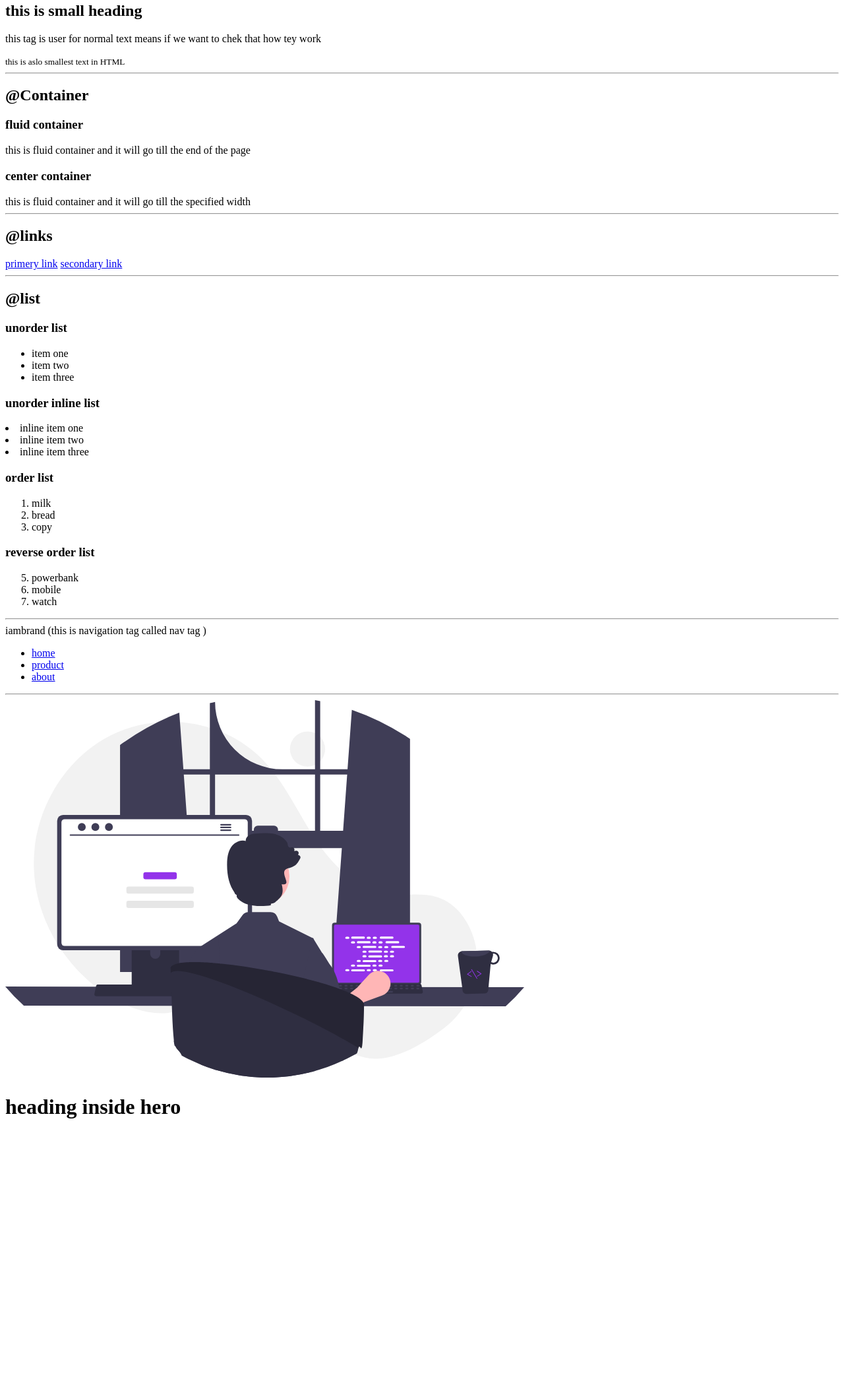
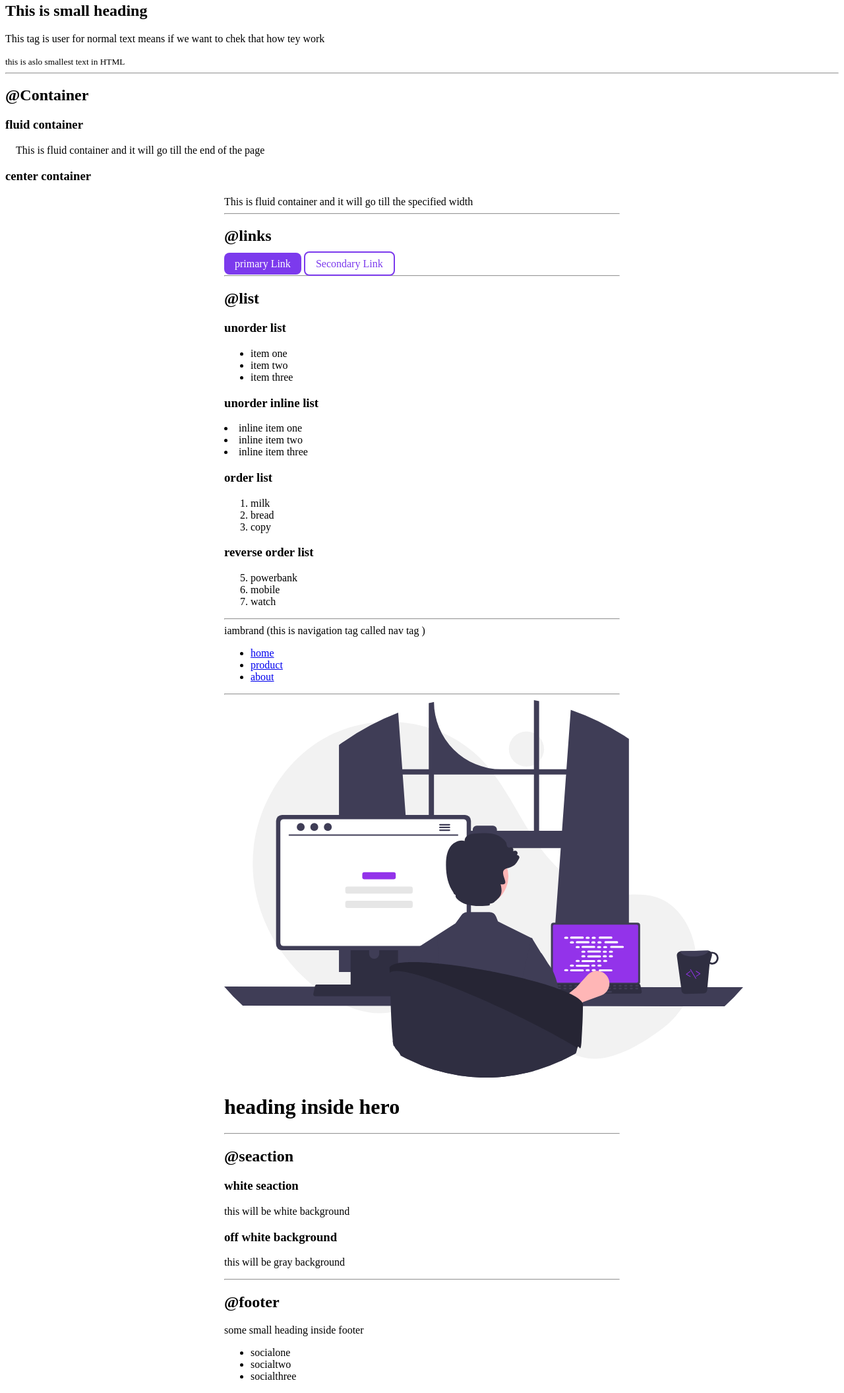
Before and after one commit to xenophiliamee/DynamicWebPresence, a plain HTML site: page index.html in a window 1280 px wide. Shown: the part 240-2351 px from the top of the page at 66% size. Before the commit the page ends 1957 px from the top, so only its background shows below. Drawn offline with Linux system fonts and the light colour scheme; a web font is replaced by a local one.

Commit message:
update text

```diff
--- a/index.html
+++ b/index.html
@@ -6,6 +6,7 @@
     <meta http-equiv="X-UA-Compatible" content="IE=edge">
     <meta name="viewport" content="width=device-width, initial-scale=1.0">
     <title>Dhananjay_site</title>
+    <link href="styles.css" rel="stylesheet" />
 </head>
 
 <body>
@@ -15,25 +16,25 @@
 
     <hr>
 
-    <h2>@typography</h2>
-    <h1>this is bigest heading</h1>
-    <h2>this is small heading</h2>
-    <p>this tag is user for normal text means if we want to chek that how tey work</p>
+    <h2>@Typography</h2>
+    <h1>This is bigest heading</h1>
+    <h2>This is small heading</h2>
+    <p>This tag is user for normal text means if we want to chek that how tey work</p>
     <small>this is aslo smallest text in HTML</small>
     <hr>
     <h2>@Container</h2>
     <h3>fluid container</h3>
-    <div>
-        this is fluid container and it will go till the end of the page
+    <div class="container">
+        This is fluid container and it will go till the end of the page
     </div>
     <h3>center container</h3>
-    <div>
-        this is fluid container and it will go till the specified width
-    </div>
+    <div class="container container-center">
+        This is fluid container and it will go till the specified width
+        </div">
     <hr>
     <h2>@links</h2>
-    <a href="/">primery link</a>
-    <a href="/">secondary link</a>
+    <a class="link primary-link" href="/">primary Link</a>
+    <a class="link secondary-link" href="/">Secondary Link</a>
 
     <hr>
 
@@ -84,6 +85,27 @@
         <img src="images/hero.svg" />
         <h1>heading inside hero</h1>
     </header>
+    <hr>
+    <h2>@seaction</h2>
+
+    <section>
+        <h3>white seaction</h3>
+        <p>this will be white background</p>
+    </section>
+    <section>
+        <h3>off white background</h3>
+        <p>this will be gray background</p>
+    </section>
+    <hr>
+    <h2>@footer</h2>
+    <footer>
+        <div>some small heading inside footer</div>
+        <ul>
+            <li>socialone</li>
+            <li>socialtwo</li>
+            <li>socialthree</li>
+        </ul>
+    </footer>
 
 </body>
 
```
